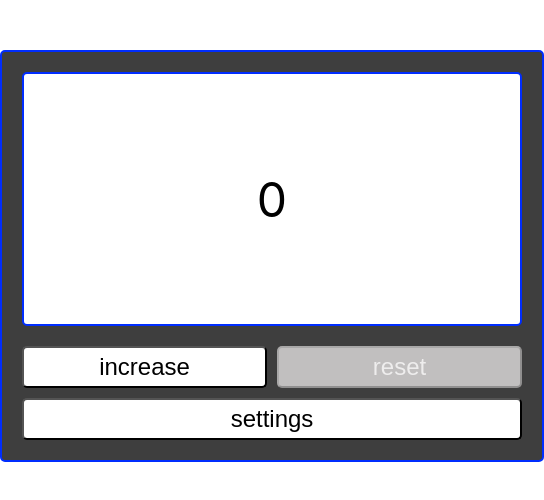
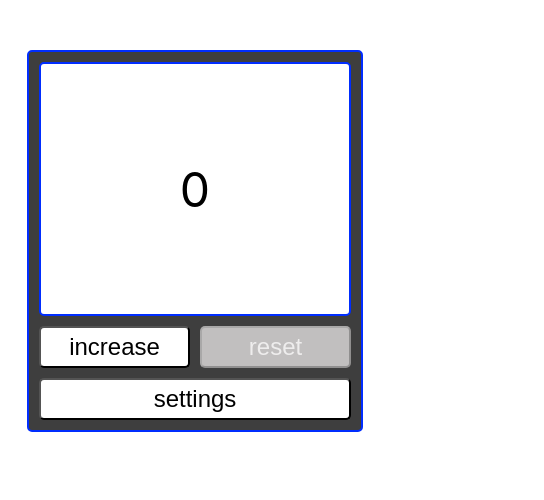
Before and after one commit to Dimix-international/Counter, a React (Create React App) app: page / in a window 390 px wide. Shown: the top 500 px of the page, 544 px wide, since content can reach past the window. Built offline with nearby package versions, Linux system fonts and the light colour scheme.

Commit message:
added adaptive property

```diff
--- a/src/Counter/Counter.module.css
+++ b/src/Counter/Counter.module.css
@@ -9,6 +9,14 @@
     background: #3e3e3e;
     row-gap: 20px;
     border-radius: 5px;
+}
+@media (max-width: 550px) {
+    .counter {
+        width: 80%;
+        margin: 0 auto;
+        padding:10px;
+        row-gap: 10px;
+    }
 }
 .buttons {
     display: grid;
```
